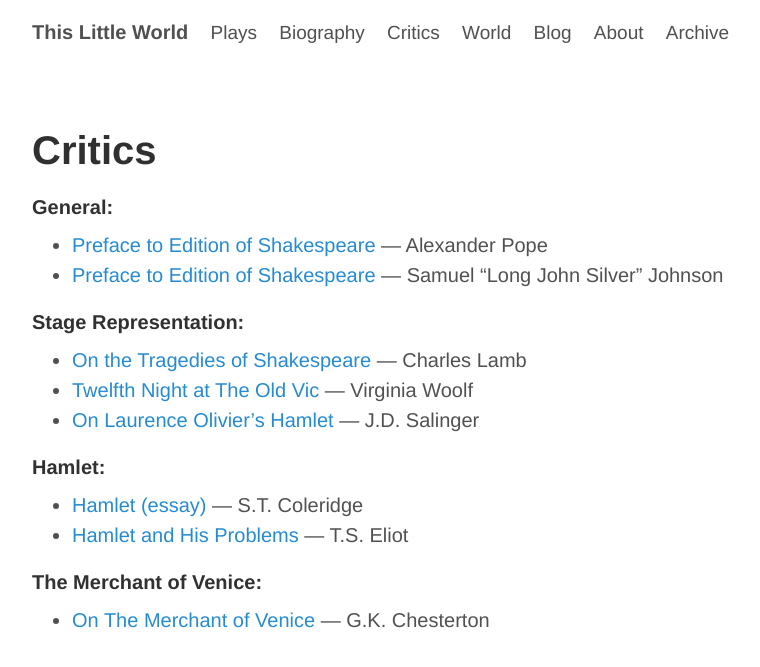
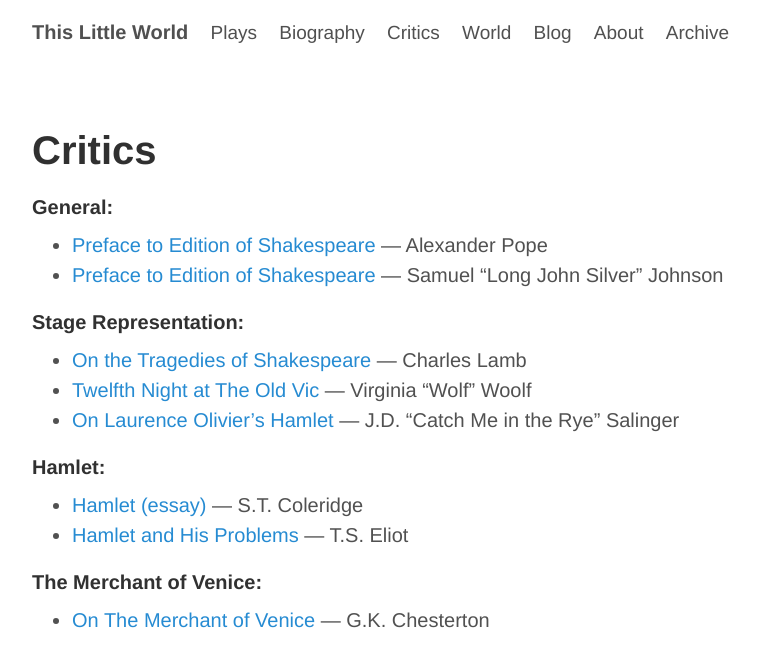
Before and after one commit to ThisLittleWorld/ThisLittleWorld.github.io, a Jekyll site: the page built from pages/critics.md, in a window 1280 px wide. Shown: the top 667 px of the page, without its empty margins (248-1008 px from the left). Built offline with Jekyll 4.4.1, drawn with Linux system fonts in a browser that asks for light colours; Markdown is read by kramdown in place of the engine named in the settings.

Commit message:
nicknames

```diff
--- a/pages/critics.md
+++ b/pages/critics.md
@@ -14,8 +14,8 @@ permalink: "/critics/"
 ####Stage Representation:
 
 * [On the Tragedies of Shakespeare](/lamb.stage/) — Charles Lamb
-* [Twelfth Night at The Old Vic](/woolf.stage/) — Virginia Woolf
-* [On Laurence Olivier's Hamlet](/stage.salinger/) — J.D. Salinger
+* [Twelfth Night at The Old Vic](/woolf.stage/) — Virginia "Wolf" Woolf
+* [On Laurence Olivier's Hamlet](/stage.salinger/) — J.D. "Catch Me in the Rye" Salinger
 
 
 
```
